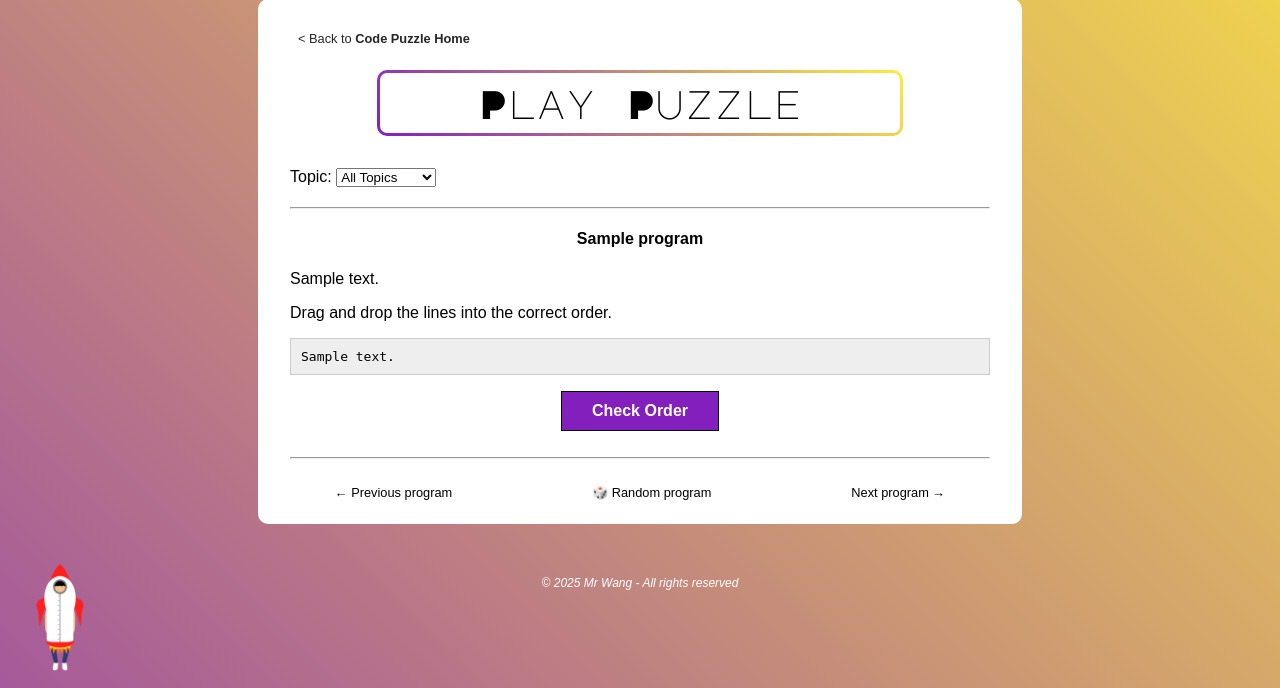
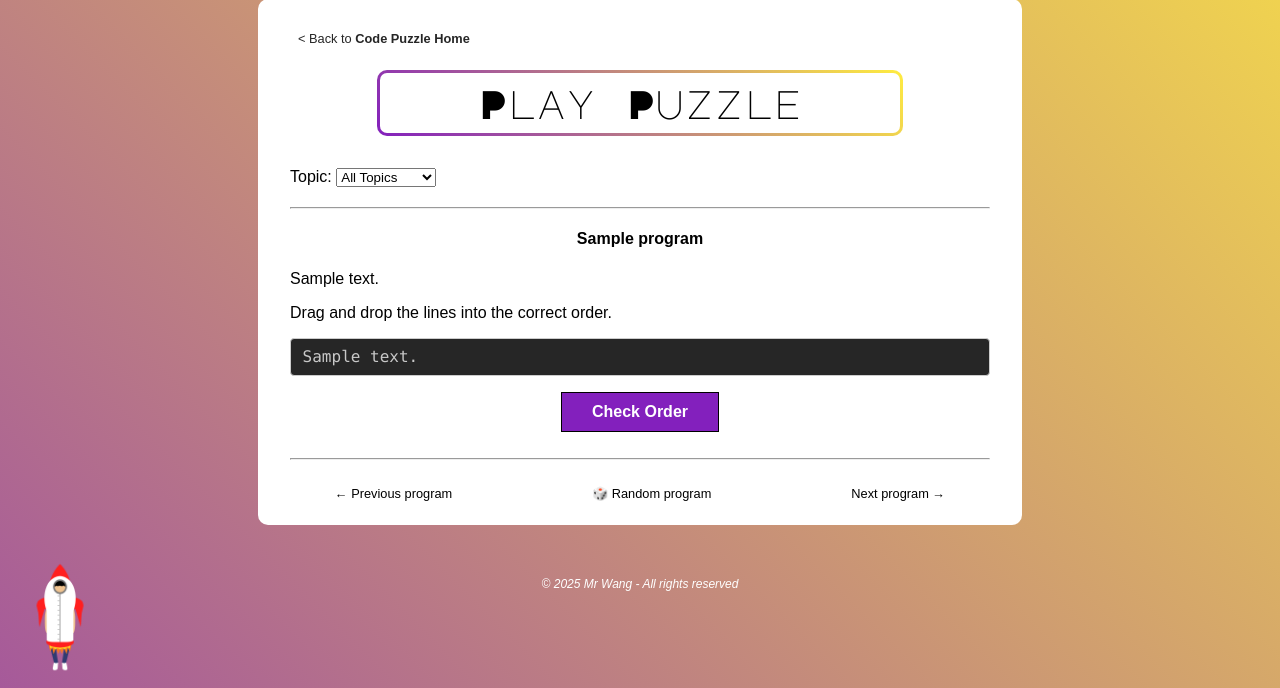
Before and after one commit to timo-w/mrwang, a Django app: page /code_puzzles/play in a window 1280 px wide. Shown: the part 112-800 px from the top of the page. Run offline with Django 5.2, Linux system fonts and the light colour scheme; tables that the repository leaves empty hold one stand-in row (values such as "Sample post"); some libraries are stand-ins or nearby versions.

Commit message:
add consistent code highlighting between puzzle and example pages

```diff
--- /dev/null
+++ b/code_puzzles/static/code_puzzles/css/code_highlighting.css
@@ -0,0 +1,45 @@
+/* Code snippet main colours */
+pre[class*="language-"] {
+    background-color: var(--main-gray);
+}
+code[class*="language-"] {
+    background: transparent;
+}
+pre[class*="language-"],
+code[class*="language-"] {
+    color: var(--main-lightgray);
+}
+
+/* VB Color codes */
+.vb-string {
+    color: #2ecc71;   /* green */
+}
+.vb-number {
+    color: #e67e22;   /* orange */
+}
+.vb-keyword {
+    color: #db34d8;   /* purple */
+    font-weight: 600;
+}
+.vb-func {
+    color: #2980b9;   /* darker blue */
+    font-weight: 600;
+}
+
+.sortable-item {
+    background: var(--main-gray);
+    color: var(--main-lightgray);
+    padding: 6px 10px;
+    border-radius: 4px;
+    margin-bottom: 6px;
+    cursor: grab;
+    display: block;
+}
+.sortable-item code {
+    background: transparent !important;
+    color: inherit;
+}
+/* The ghost element while dragging */
+.sortable-item.sortable-ghost {
+    opacity: 0.5;
+}
--- a/code_puzzles/static/code_puzzles/js/play.js
+++ b/code_puzzles/static/code_puzzles/js/play.js
@@ -24,7 +24,15 @@ $(document).ready(function () {
 
         $sortable.empty();
         items.forEach(it => $sortable.append(it));
+
     }
+
+    // Apply VB syntax highlighting
+    $("#sortableLines code").each(function () {
+        const raw = $(this).text();
+
+        $(this).html(highlightVB(raw));
+    });
 
     // Now Sortable
     if ($sortable.length) {
--- a/code_puzzles/templates/code_puzzles/play.html
+++ b/code_puzzles/templates/code_puzzles/play.html
@@ -4,7 +4,9 @@
 {% block title %}Play Puzzle{% endblock %}
 
 {% block css %}
+<link href="https://cdn.jsdelivr.net/npm/prismjs@1.29.0/themes/prism-tomorrow.min.css" rel="stylesheet">
 <link rel="stylesheet" href="{% static 'code_puzzles/css/play.css' %}">
+<link rel="stylesheet" href="{% static 'code_puzzles/css/code_highlighting.css' %}">
 {% endblock %}
 
 {% block content %}
@@ -41,7 +43,7 @@
 
     <ul id="sortableLines" class="sortable-list">
         {% for line in lines %}
-            <li class="sortable-item" data-id="{{ line.id }}" data-line-number="{{ line.line_number }}">
+            <li class="sortable-item language-vbnet" data-id="{{ line.id }}" data-line-number="{{ line.line_number }}">
                 <code>{{ line.content }}</code>
             </li>
         {% endfor %}
@@ -72,5 +74,8 @@
 </script>
 <script src="https://cdn.jsdelivr.net/npm/canvas-confetti@1.6.0/dist/confetti.browser.min.js"></script>
 <script src="https://cdn.jsdelivr.net/npm/sortablejs@1.15.0/Sortable.min.js"></script>
+<script src="https://cdn.jsdelivr.net/npm/prismjs@1.29.0/prism.min.js"></script>
+<script src="https://cdn.jsdelivr.net/npm/prismjs@1.29.0/components/prism-vbnet.min.js"></script>
+<script src="{% static 'code_puzzles/js/code_functions.js' %}"></script>
 <script src="{% static 'code_puzzles/js/play.js' %}"></script>
 {% endblock %}
```
Also changed, not shown: code_puzzles/static/code_puzzles/js/code_functions.js (added, +72 -0 lines), code_puzzles/static/code_puzzles/js/puzzle_home.js (+2 -39 lines), code_puzzles/templates/code_puzzles/examples.html (+4 -4 lines), app/static/app/css/global.css (line endings or trailing spaces).
